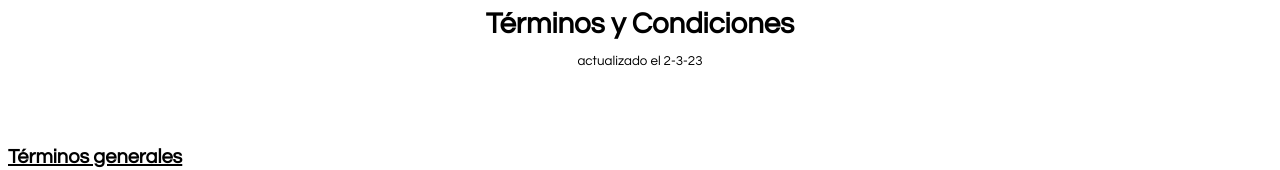
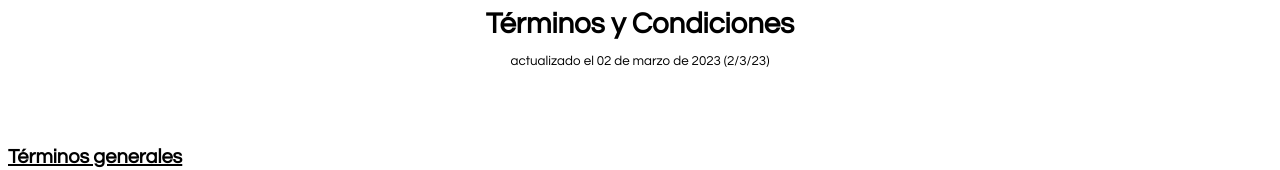
Before and after one commit to JeijoApp/jeijo.githup.io, a plain HTML site: page index.html in a window 1280 px wide. Shown: the top 170 px of the page. Drawn offline with Linux system fonts and the light colour scheme.

Commit message:
Update index.html

```diff
--- a/index.html
+++ b/index.html
@@ -17,7 +17,7 @@ y </font><font size="6" style="font-size: 22pt">C</font><font size="6" style="fo
 </b></font></font>
 </p>
 <p align="center" style="line-height: 100%; margin-bottom: 0in"><font face="Century Gothic, sans-serif"><font size="2" style="font-size: 10pt">actualizado
-el 2-3-23</font></font></p>
+el 02 de marzo de 2023 (2/3/23)</font></font></p>
 <p align="justify" style="line-height: 100%; margin-bottom: 0in"><br/>
 
 </p>
```
